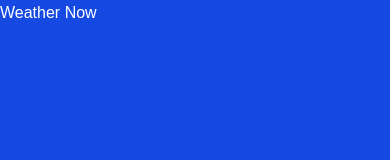
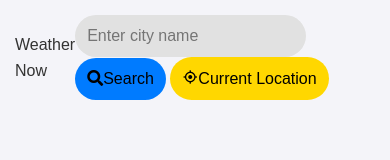
Before and after one commit to ALLBLACKHIM/weather-app, a plain HTML site: page index.html in a window 390 px wide. Drawn offline with nearby package versions, Linux system fonts and the light colour scheme.

Commit message:
feat: Add weather app core functionality and styling
- Implement responsive layout with CSS Grid and custom properties
- Add primary accent color variable for consistent theming
- Create base template structure in index.html
- Set up basic API interaction in script.js
- Initialize git repository with standard web dev ignores

```diff
--- a/css/style.css
+++ b/css/style.css
@@ -1,18 +1,60 @@
 :root{
-  --bg-color1: #1649e2;
-  --bg-color2: #1b1b1b;
+  --primary-color1: #F4F4F9;
+  --primary-color2: #e1e1e1;
+  --primary-text: #333333;
+  --primary-accent: #007BFF;
+  --secondary-accent: #FFD700;
 }
 
 *{
   margin: 0;
   padding: 0;
   box-sizing: border-box;
-  font-family: 'Poppins', sans-serif;
 }
 
 body {
   min-height: 100vh;
-  background: var(--bg-color1);
-  color: #fff;
+  background: var(--primary-color1);
+  color: var(--primary-text);
   line-height: 1.6;
+  font-family: 'Poppins', sans-serif;
+  padding: 0 15px;
 }
+
+.header{
+  position: sticky;
+  top: 0;
+  background: var(--primary-color1);
+  display: flex;
+  justify-content: space-between;
+  align-items: center;
+  margin-bottom: 10px;
+  padding: 15px 0;
+  & #city-input{
+    background-color: var(--primary-color2);
+    border: none;
+    padding: 12px;
+    font-size: 16px;
+    border-radius: 25px;
+    color: var(--primary-text);
+    &:focus{
+      outline: none;
+    }
+  }
+  & #search-button{
+    border: none;
+    font-size: 16px;
+    padding: 12px;
+    border-radius: 25px;
+    background-color: var(--primary-accent);
+    cursor: pointer;
+  }
+  & #location-button{
+    border: none;
+    font-size: 16px;
+    padding: 12px;
+    border-radius: 25px;
+    background-color: var(--secondary-accent);
+    cursor: pointer;
+  }
+}
--- a/index.html
+++ b/index.html
@@ -13,6 +13,11 @@
     <div class="container">
         <div class="header">
             <div class="h2">Weather Now</div>
+            <div class="weather-input">
+                <input type="text" name="city" id="city-input" placeholder="Enter city name">
+                <button type="button" id="search-button"><i class="fas fa-search"></i>Search</button>
+                <button type="button" id="location-button"><i class="bx bx-target-lock"></i>Current Location</button>
+            </div>
         </div>
     </div>
 </body>
```
